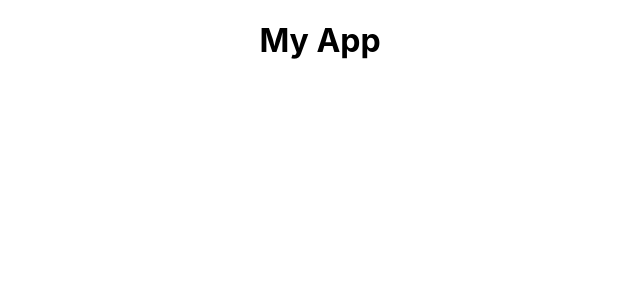
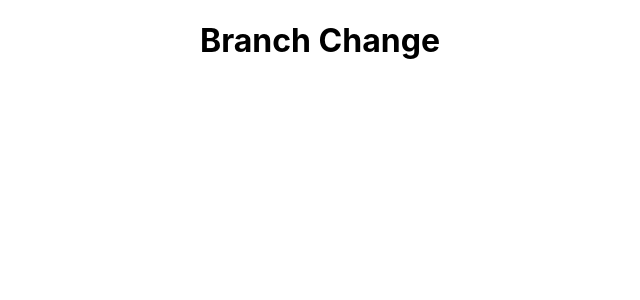
Before and after one commit to felipemelendez/store, a React (Create React App) app: page / in a window 1280 px wide. Shown: the top 300 px of the page, without its empty margins (320-960 px from the left). Built offline with nearby package versions, Linux system fonts and the light colour scheme.

Commit message:
Changed H1

```diff
--- a/src/App.js
+++ b/src/App.js
@@ -4,7 +4,7 @@ import './App.css';
 function App() {
   return (
     <div className="App">
-      <h1>My App</h1>
+      <h1>Branch Change</h1>
     </div>
   );
 }
```
